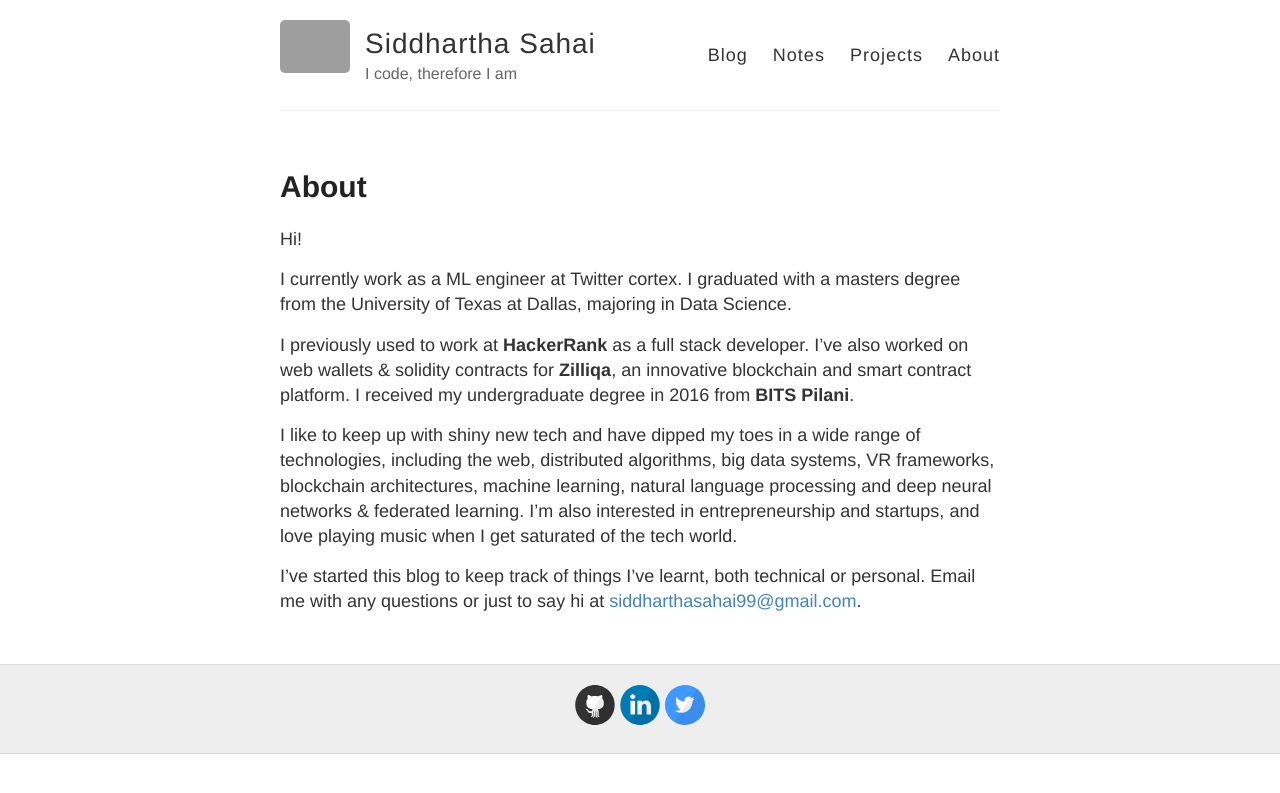
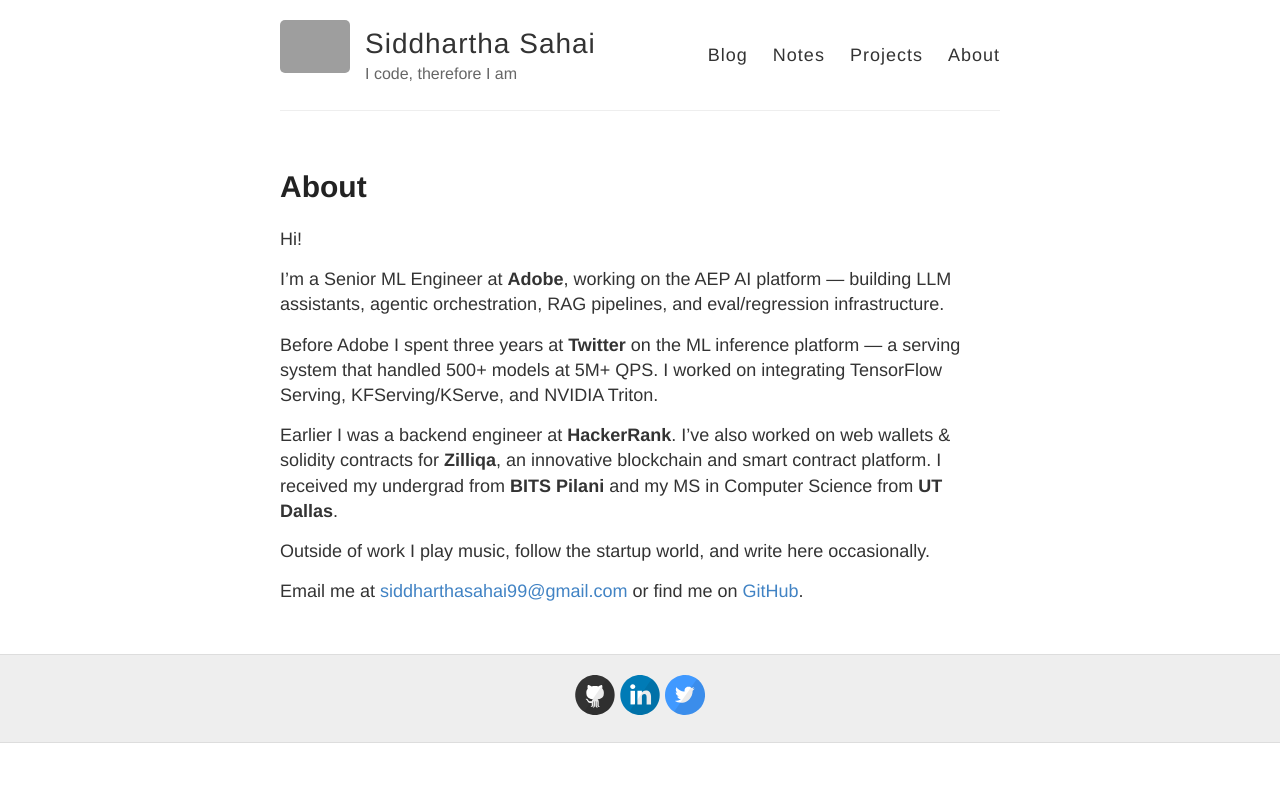
Before and after one commit to sidthekidder/sidthekidder.github.io, a Jekyll site: the page built from about.md, in a window 1280 px wide. Shown: the top 793 px of the page. Built offline with Jekyll 4.4.1, drawn with Linux system fonts in a browser that asks for light colours; grey boxes are pictures that could not be loaded.

Commit message:
Update site: remove leetcode posts, refresh about page, add resume
- Delete Leetcode-is-like-Gymming and Leetcode-Strategy posts
- Rewrite about.md with current Adobe/Twitter/HackerRank/Zilliqa experience
- Add /resume page redirecting to resume.pdf

```diff
--- a/about.md
+++ b/about.md
@@ -7,10 +7,12 @@
 
 Hi!
 
-I currently work as a ML engineer at Twitter cortex. I graduated with a masters degree from the University of Texas at Dallas, majoring in Data Science.
+I'm a Senior ML Engineer at **Adobe**, working on the AEP AI platform — building LLM assistants, agentic orchestration, RAG pipelines, and eval/regression infrastructure.
 
-I previously used to work at **HackerRank** as a full stack developer. I've also worked on web wallets & solidity contracts for **Zilliqa**, an innovative blockchain and smart contract platform. I received my undergraduate degree in 2016 from **BITS Pilani**.
+Before Adobe I spent three years at **Twitter** on the ML inference platform — a serving system that handled 500+ models at 5M+ QPS. I worked on integrating TensorFlow Serving, KFServing/KServe, and NVIDIA Triton.
 
-I like to keep up with shiny new tech and have dipped my toes in a wide range of technologies, including the web, distributed algorithms, big data systems, VR frameworks, blockchain architectures, machine learning, natural language processing and deep neural networks & federated learning. I'm also interested in entrepreneurship and startups, and love playing music when I get saturated of the tech world.
+Earlier I was a backend engineer at **HackerRank**. I've also worked on web wallets & solidity contracts for **Zilliqa**, an innovative blockchain and smart contract platform. I received my undergrad from **BITS Pilani** and my MS in Computer Science from **UT Dallas**.
 
-I've started this blog to keep track of things I've learnt, both technical or personal. Email me with any questions or just to say hi at [siddharthasahai99@gmail.com](mailto:siddharthasahai99@gmail.com).
+Outside of work I play music, follow the startup world, and write here occasionally.
+
+Email me at [siddharthasahai99@gmail.com](mailto:siddharthasahai99@gmail.com) or find me on [GitHub](https://github.com/sidthekidder).
```
Also changed, not shown: _posts/2019-4-9-Leetcode-is-like-Gymming.md (deleted, +0 -25 lines), _posts/2020-07-11-Leetcode-Strategy.md (deleted, +0 -27 lines), resume.md (added, +11 -0 lines), 1 other file.
